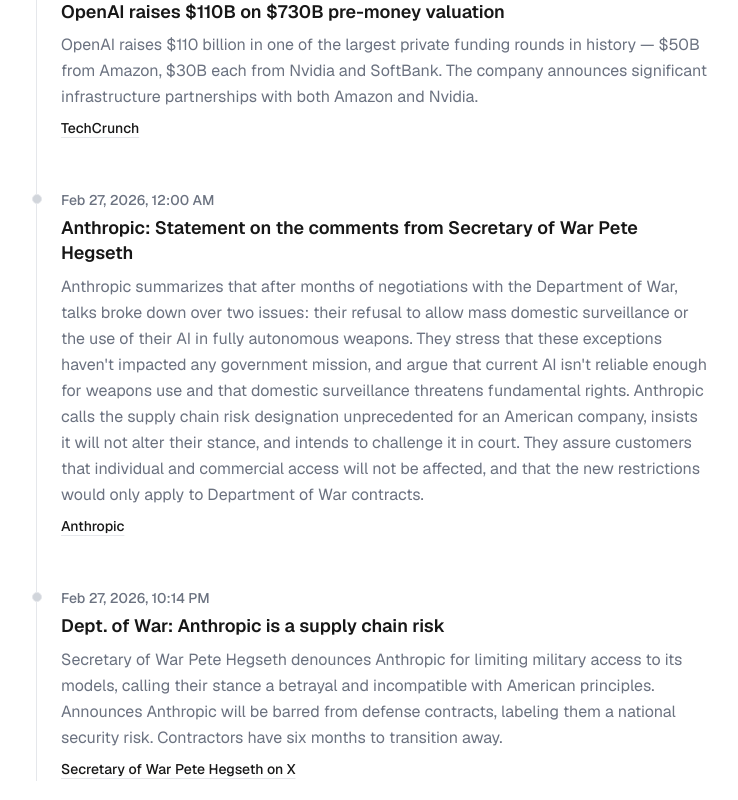
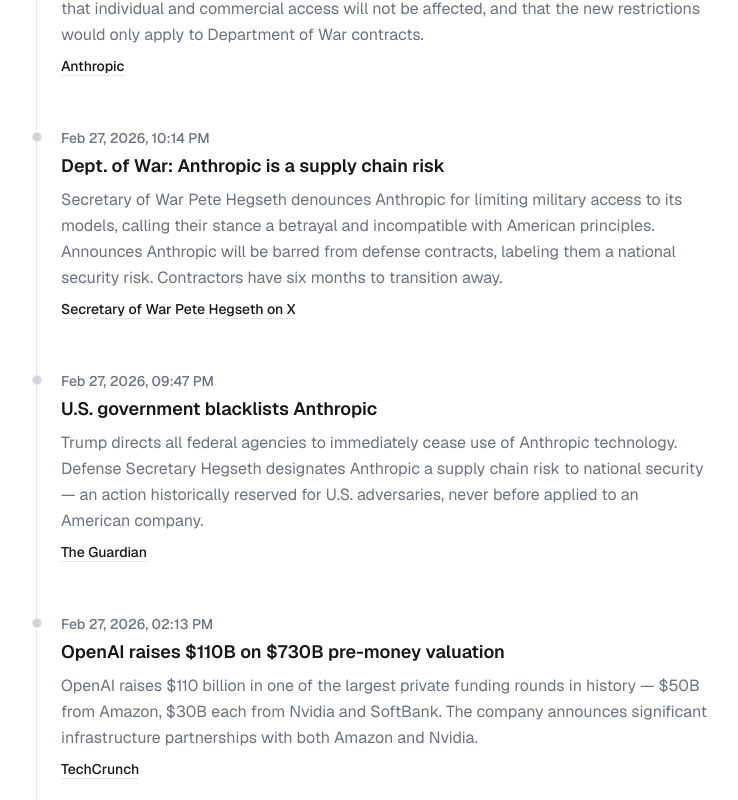
Before and after one commit to VladSez/anthropic-timeline, a Next.js app: page / in a window 1280 px wide. Shown: the part 840-1640 px from the top of the page, without its empty margins (268-1006 px from the left). Built offline with nearby package versions, Linux system fonts and the light colour scheme.

Commit message:
Update README.md and page.tsx to include recent statements from Anthropic and the Department of War, detailing negotiations and designations of supply chain risk, while refining existing event summaries for clarity.

```diff
--- a/app/page.tsx
+++ b/app/page.tsx
@@ -15,6 +15,24 @@
       "OpenAI strikes deal with Pentagon to supply AI to classified military networks. Altman says the same red lines at the heart of Anthropic's dispute are enshrined in OpenAI's new partnership: \"Two of our most important safety principles are prohibitions on domestic mass surveillance and human responsibility for the use of force, including for autonomous weapon systems.\"",
     source: "https://x.com/sama/status/2027578652477821175",
     sourceLabel: "Sam Altman on X",
+  },
+  {
+    date: "2026-02-28T01:24:31.000Z",
+    title:
+      "Anthropic: Statement on the comments from Secretary of War Pete Hegseth",
+    summary:
+      "Anthropic summarizes that after months of negotiations with the Department of War, talks broke down over two issues: their refusal to allow mass domestic surveillance or the use of their AI in fully autonomous weapons. They stress that these exceptions haven't impacted any government mission, and argue that current AI isn't reliable enough for weapons use and that domestic surveillance threatens fundamental rights. Anthropic calls the supply chain risk designation unprecedented for an American company, insists it will not alter their stance, and intends to challenge it in court. They assure customers that individual and commercial access will not be affected, and that the new restrictions would only apply to Department of War contracts.",
+    source: "https://www.anthropic.com/news/statement-comments-secretary-war",
+    sourceLabel: "Anthropic",
+  },
+
+  {
+    date: "2026-02-27T22:14:43.000Z",
+    title: "Dept. of War: Anthropic is a supply chain risk",
+    summary:
+      "Secretary of War Pete Hegseth denounces Anthropic for limiting military access to its models, calling their stance a betrayal and incompatible with American principles. Announces Anthropic will be barred from defense contracts, labeling them a national security risk. Contractors have six months to transition away.",
+    source: "https://x.com/SecWar/status/2027507717469049070?s=20",
+    sourceLabel: "Secretary of War Pete Hegseth on X",
   },
   {
     date: "2026-02-27T21:47:00.000Z",
@@ -35,21 +53,13 @@
     sourceLabel: "TechCrunch",
   },
   {
-    date: "Feb 27, 2026",
+    date: "2026-02-26T22:36:32.000Z",
     title:
-      "Anthropic: Statement on the comments from Secretary of War Pete Hegseth",
+      "Statement from Dario Amodei on our discussions with the Department of War",
     summary:
-      "Anthropic summarizes that after months of negotiations with the Department of War, talks broke down over two issues: their refusal to allow mass domestic surveillance or the use of their AI in fully autonomous weapons. They stress that these exceptions haven't impacted any government mission, and argue that current AI isn't reliable enough for weapons use and that domestic surveillance threatens fundamental rights. Anthropic calls the supply chain risk designation unprecedented for an American company, insists it will not alter their stance, and intends to challenge it in court. They assure customers that individual and commercial access will not be affected, and that the new restrictions would only apply to Department of War contracts.",
-    source: "https://www.anthropic.com/news/statement-comments-secretary-war",
-    sourceLabel: "Anthropic",
-  },
-  {
-    date: "2026-02-27T22:14:43.000Z",
-    title: "Dept. of War: Anthropic is a supply chain risk",
-    summary:
-      "Secretary of War Pete Hegseth denounces Anthropic for limiting military access to its models, calling their stance a betrayal and incompatible with American principles. Announces Anthropic will be barred from defense contracts, labeling them a national security risk. Contractors have six months to transition away.",
-    source: "https://x.com/SecWar/status/2027507717469049070?s=20",
-    sourceLabel: "Secretary of War Pete Hegseth on X",
+      "Dario Amodei, Anthropic CEO, reiterates commitment to supporting U.S. national security and highlights the company's proactive deployment of AI models for military and intelligence use. Amodei explains that Anthropic refuses to support two specific use cases—mass domestic surveillance and fully autonomous weapons—on democratic and safety grounds. He details the pressure and threats from the Department of War to remove these safeguards, including blacklisting and 'supply chain risk' labeling, but affirms Anthropic will not compromise. Anthropic expresses willingness to cooperate with a smooth transition if offboarded, while maintaining hope to continue supporting U.S. defense with responsible safeguards in place.",
+    source: "https://x.com/AnthropicAI/status/2027150818575528261",
+    sourceLabel: "Anthropic on X",
   },
 ] as const satisfies TimelineEvent[];
 
```
Also changed, not shown: 1 other file (tests, documents, lock files or other folders).
